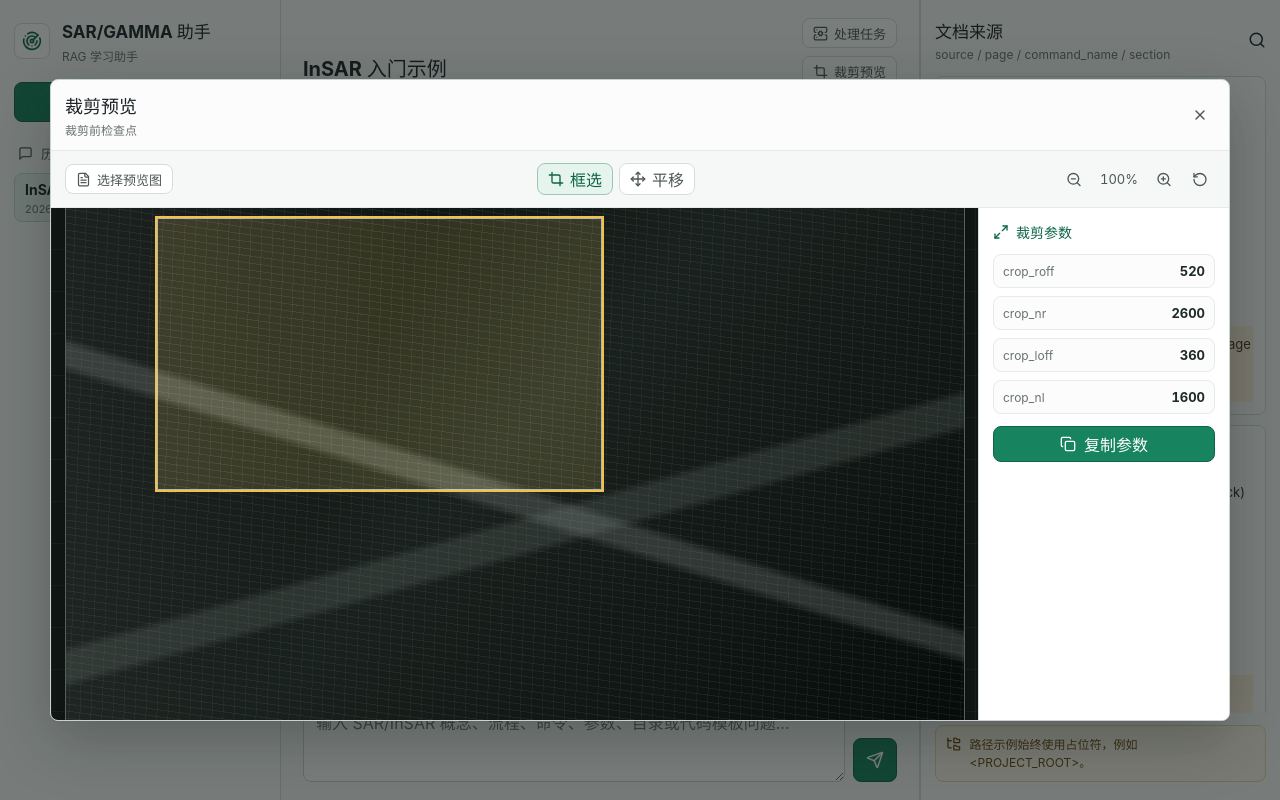
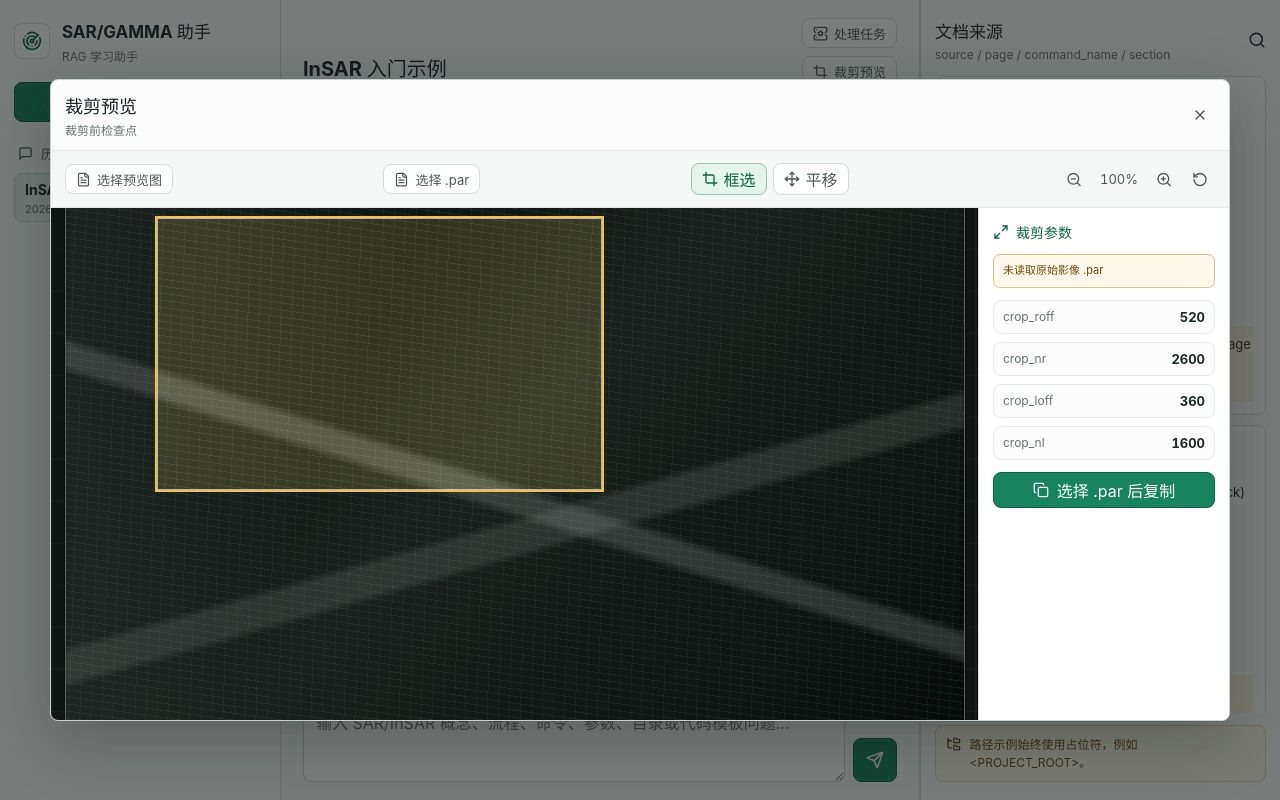
Before and after one commit to shamelesstrrrrrr/test, a React (Vite) app: page / in a window 1280 px wide. Both pictures are taken after a click on the button "裁剪预览". Built offline with nearby package versions, Linux system fonts and the light colour scheme; no server answers.

Commit message:
Map crop preview to SAR image coordinates

```diff
--- a/src/App.tsx
+++ b/src/App.tsx
@@ -567,6 +567,12 @@ interface DragState {
   startPanY: number;
 }
 
+interface RasterSize {
+  width: number;
+  height: number;
+  name: string;
+}
+
 const DEFAULT_PREVIEW_SIZE = {
   width: 5200,
   height: 3600,
@@ -576,9 +582,25 @@ function clamp(value: number, min: number, max: number) {
   return Math.min(Math.max(value, min), max);
 }
 
+function readGammaRasterSize(contents: string, name: string): RasterSize | null {
+  const rangeSamples = contents.match(/^\s*range_samples\s*:\s*(\d+)/m)?.[1];
+  const azimuthLines = contents.match(/^\s*azimuth_lines\s*:\s*(\d+)/m)?.[1];
+
+  if (!rangeSamples || !azimuthLines) {
+    return null;
+  }
+
+  return {
+    width: Number(rangeSamples),
+    height: Number(azimuthLines),
+    name,
+  };
+}
+
 function CropPreviewModal({ onClose }: { onClose: () => void }) {
   const surfaceRef = useRef<HTMLDivElement | null>(null);
   const fileInputRef = useRef<HTMLInputElement | null>(null);
+  const parameterFileInputRef = useRef<HTMLInputElement | null>(null);
   const [mode, setMode] = useState<CropMode>("crop");
   const [zoom, setZoom] = useState(1);
   const [pan, setPan] = useState({ x: 0, y: 0 });
@@ -586,6 +608,8 @@ function CropPreviewModal({ onClose }: { onClose: () => void }) {
   const [drag, setDrag] = useState<DragState | null>(null);
   const [previewImage, setPreviewImage] = useState<{ url: string; name: string } | null>(null);
   const [previewSize, setPreviewSize] = useState(DEFAULT_PREVIEW_SIZE);
+  const [sourceSize, setSourceSize] = useState<RasterSize | null>(null);
+  const [parameterError, setParameterError] = useState("");
   const [cropRect, setCropRect] = useState<CropRect>({
     x: 520,
     y: 360,
@@ -601,11 +625,12 @@ function CropPreviewModal({ onClose }: { onClose: () => void }) {
     };
   }, [previewImage]);
 
+  const coordinateSize = sourceSize ?? previewSize;
   const cropValues = {
-    crop_roff: Math.round(cropRect.x),
-    crop_nr: Math.round(cropRect.width),
-    crop_loff: Math.round(cropRect.y),
-    crop_nl: Math.round(cropRect.height),
+    crop_roff: Math.round((cropRect.x / previewSize.width) * coordinateSize.width),
+    crop_nr: Math.round((cropRect.width / previewSize.width) * coordinateSize.width),
+    crop_loff: Math.round((cropRect.y / previewSize.height) * coordinateSize.height),
+    crop_nl: Math.round((cropRect.height / previewSize.height) * coordinateSize.height),
   };
 
   function zoomBy(delta: number) {
@@ -675,6 +700,10 @@ function CropPreviewModal({ onClose }: { onClose: () => void }) {
   }
 
   async function copyCropValues() {
+    if (!sourceSize) {
+      return;
+    }
+
     await navigator.clipboard.writeText(
       [
         `crop_roff: "${cropValues.crop_roff}"`,
@@ -703,8 +732,29 @@ function CropPreviewModal({ onClose }: { onClose: () => void }) {
       }
       return { url: nextUrl, name: file.name };
     });
+    setSourceSize(null);
+    setParameterError("");
+    if (parameterFileInputRef.current) {
+      parameterFileInputRef.current.value = "";
+    }
     setCopied(false);
     resetView();
+  }
+
+  async function handleParameterFileChange(event: React.ChangeEvent<HTMLInputElement>) {
+    const file = event.target.files?.[0];
+    if (!file) return;
+
+    const rasterSize = readGammaRasterSize(await file.text(), file.name);
+    if (!rasterSize) {
+      setSourceSize(null);
+      setParameterError("未在该文件中读取到 range_samples 和 azimuth_lines。");
+      return;
+    }
+
+    setSourceSize(rasterSize);
+    setParameterError("");
+    setCopied(false);
   }
 
   function handlePreviewImageLoad(event: React.SyntheticEvent<HTMLImageElement>) {
@@ -744,9 +794,20 @@ function CropPreviewModal({ onClose }: { onClose: () => void }) {
             type="file"
             onChange={handlePreviewFileChange}
           />
+          <input
+            accept=".par,text/plain"
+            className="hidden-file-input"
+            ref={parameterFileInputRef}
+            type="file"
+            onChange={handleParameterFileChange}
+          />
           <button className="icon-text-button" type="button" onClick={() => fileInputRef.current?.click()}>
             <FileText size={15} />
             选择预览图
+          </button>
+          <button className="icon-text-button" type="button" onClick={() => parameterFileInputRef.current?.click()}>
+            <FileText size={15} />
+            选择 .par
           </button>
           <div className="segmented-control">
             <button
@@ -816,7 +877,7 @@ function CropPreviewModal({ onClose }: { onClose: () => void }) {
               )}
               <span className="preview-chip">
                 {previewImage
-                  ? `${previewImage.name} · ${previewSize.width} x ${previewSize.height}`
+                  ? `${previewImage.name} · 缩略图 ${previewSize.width} x ${previewSize.height}`
                   : "未选择图片"}
               </span>
               <div
@@ -836,6 +897,12 @@ function CropPreviewModal({ onClose }: { onClose: () => void }) {
               <Maximize2 size={16} />
               裁剪参数
             </div>
+            <div className={sourceSize ? "crop-source-status ready" : "crop-source-status missing"}>
+              {sourceSize
+                ? `${sourceSize.name}: ${sourceSize.width} x ${sourceSize.height}`
+                : "未读取原始影像 .par"}
+            </div>
+            {parameterError ? <p className="crop-parameter-error">{parameterError}</p> : null}
             <dl className="crop-param-list">
               {Object.entries(cropValues).map(([key, value]) => (
                 <div key={key}>
@@ -844,9 +911,9 @@ function CropPreviewModal({ onClose }: { onClose: () => void }) {
                 </div>
               ))}
             </dl>
-            <button className="primary-action compact" type="button" onClick={copyCropValues}>
+            <button className="primary-action compact" type="button" onClick={copyCropValues} disabled={!sourceSize}>
               {copied ? <Check size={16} /> : <Copy size={16} />}
-              复制参数
+              {sourceSize ? "复制参数" : "选择 .par 后复制"}
             </button>
           </aside>
         </div>
--- a/src/styles.css
+++ b/src/styles.css
@@ -870,6 +870,30 @@ button {
   margin: 0;
 }
 
+.crop-source-status,
+.crop-parameter-error {
+  margin: 0;
+  border: 1px solid var(--soft-border);
+  border-radius: 7px;
+  padding: 8px 9px;
+  font-size: 11px;
+  line-height: 1.45;
+  overflow-wrap: anywhere;
+}
+
+.crop-source-status.ready {
+  border-color: #b9d8cb;
+  color: #14543f;
+  background: #f1faf6;
+}
+
+.crop-source-status.missing,
+.crop-parameter-error {
+  border-color: #e2c187;
+  color: #6f4b0d;
+  background: #fff8eb;
+}
+
 .crop-param-list div {
   display: grid;
   grid-template-columns: minmax(0, 1fr) 88px;
```
